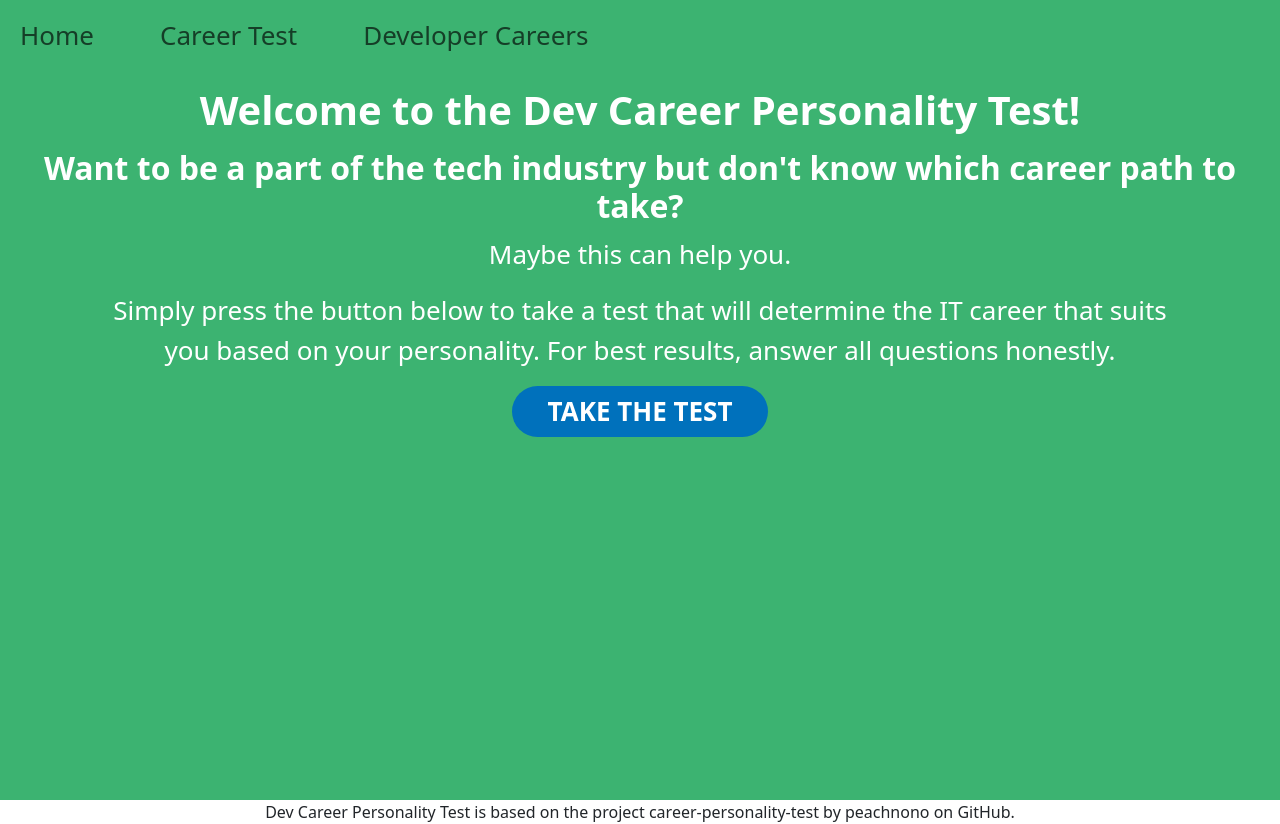
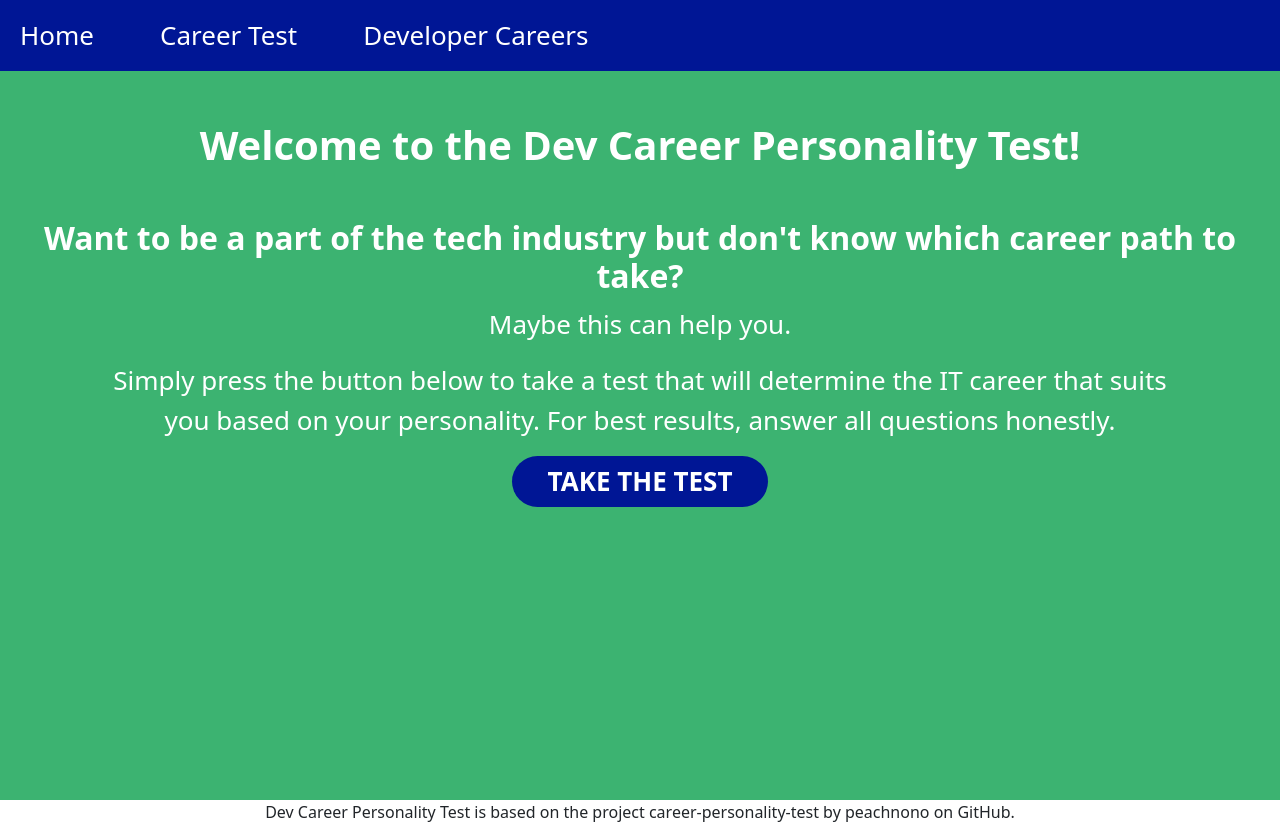
Before and after one commit to thedevarchive/dev-career-personality-test, a React (Create React App) app: page / in a window 1280 px wide. Built offline with nearby package versions, Linux system fonts and the light colour scheme.

Commit message:
Finished navbar

```diff
--- a/src/App.css
+++ b/src/App.css
@@ -14,11 +14,19 @@
 
 .App-link, .App-link:visited {
   text-decoration: none;
-  color: #001695;
+  color: #00004e;
+}
+
+.navbar {
+  background-color: #001695 !important;
 }
 
 .nav-item:not(:first-child) {
   margin-left: 50px !important;
+}
+
+.nav-link {
+  color: white !important;
 }
 
 button {
@@ -26,7 +34,7 @@ button {
 }
 
 button, h1, h2, h3, h4 {
-  margin-top: 15px !important;
+  margin-top: 50px !important;
   font-weight: bold !important;
   color: white !important;
 }
@@ -48,7 +56,7 @@ input[type="radio"] {
 }
 
 .bigButton {
-  background-color: #0071bc !important;
+  background-color: #001695 !important;
   border: none !important;
   border-radius: 30px !important;
   color: white !important;
--- a/src/pages/test.js
+++ b/src/pages/test.js
@@ -96,6 +96,7 @@ export function Test() {
 
     return (
         <>
+            <h2><em>Select the option that you would likely do in each situation. There are no right or wrong answers, so it is recommended you answer each item honestly.</em></h2>
             {questions.map((q, index) => {
                 let q_id = index + 1;
                 let answerList = answers[q_id];
```
